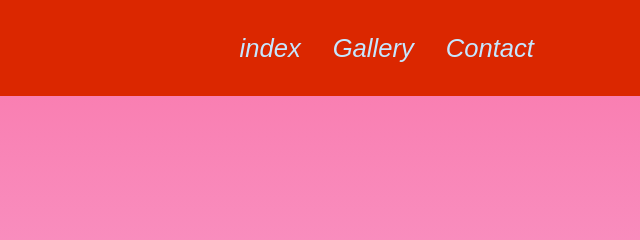
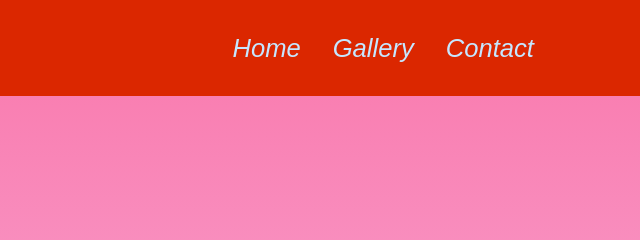
Before and after one commit to Sewery/website-wdai-project-1, a plain HTML site: page contact.html in a window 1280 px wide. Shown: the top 240 px of the page, 640-1280 px from the left. Drawn offline with Linux system fonts and the light colour scheme.

Commit message:
fixing subpage name

```diff
--- a/contact.html
+++ b/contact.html
@@ -22,7 +22,7 @@
         </div>
         <ul class="menu">
           <li>
-            <a href="./index.html" class="menu__links">index</a>
+            <a href="./index.html" class="menu__links">Home</a>
           </li>
           <li>
             <a href="./gallery.html" class="menu__links">Gallery</a>
```
